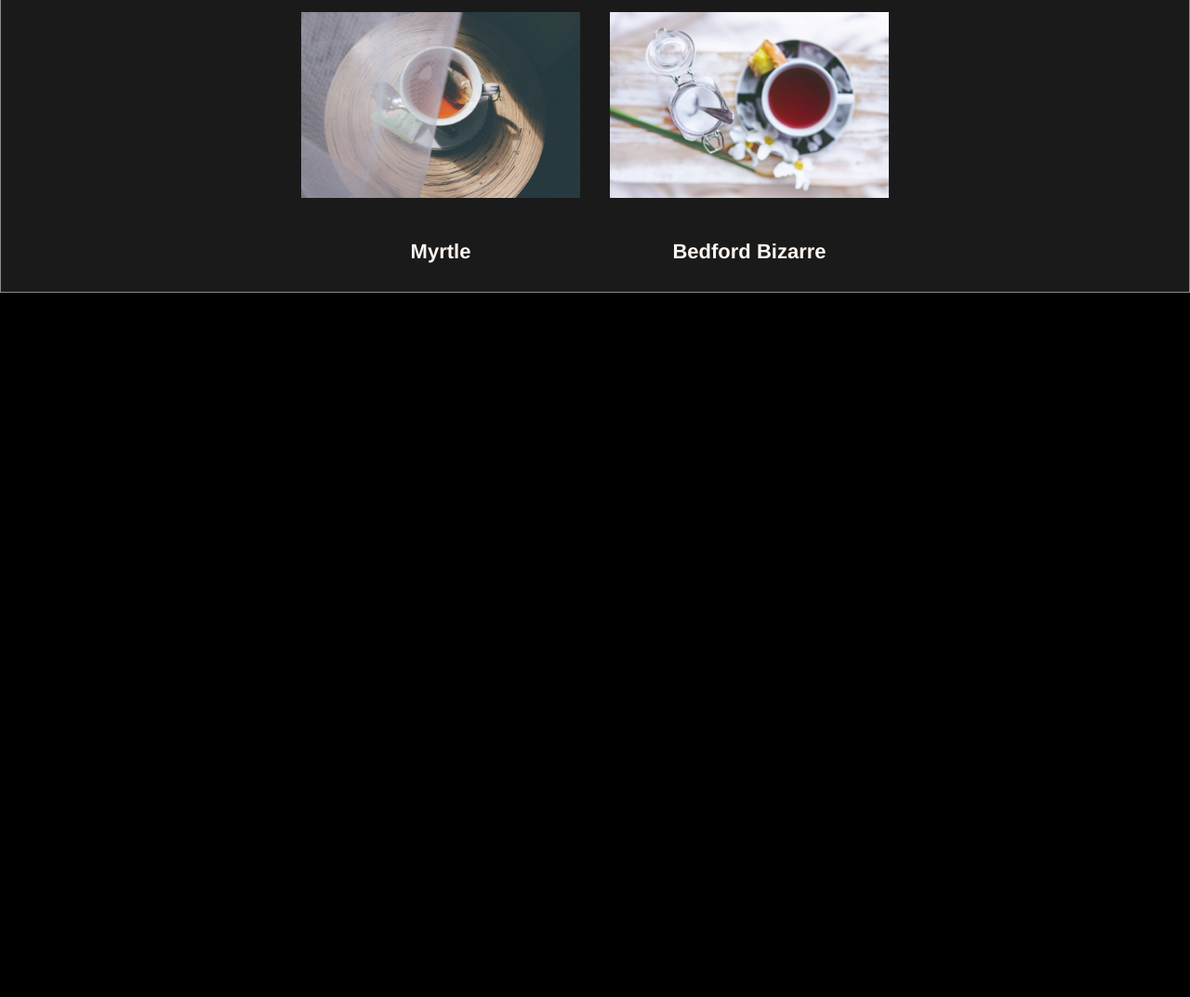
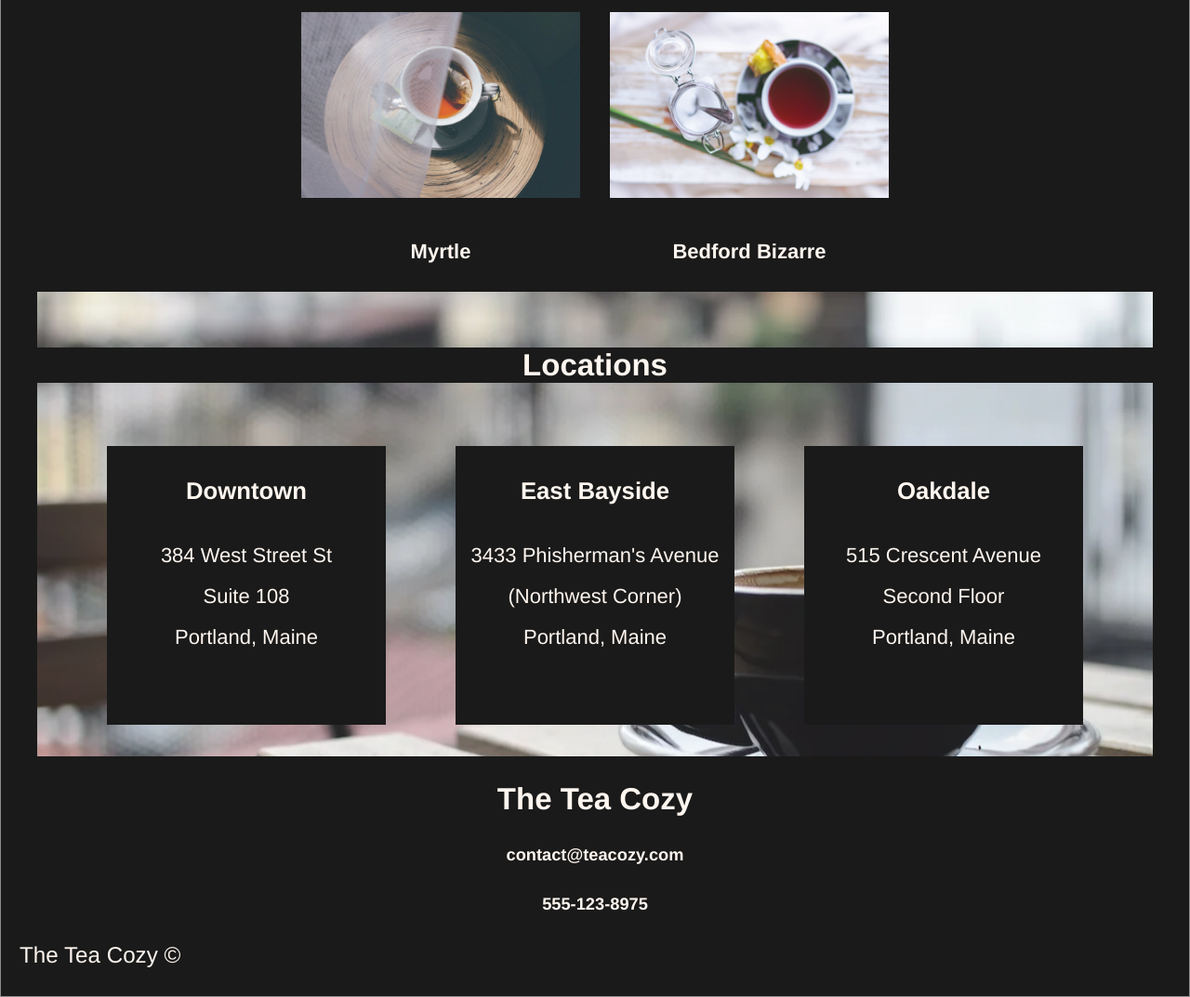
Before and after one commit to a-foxx/Tea-Cozy, a plain HTML site: page teaCozy/index.html in a window 1280 px wide. Shown: the part 1271-2344 px from the top of the page at 93% size. Before the commit the page ends 1586 px from the top, so only its background shows below. Drawn offline with Linux system fonts and the light colour scheme.

Commit message:
Add files via upload
complete

```diff
--- a/teaCozy/index.html
+++ b/teaCozy/index.html
@@ -49,6 +49,41 @@
             </div>
         </div>
     </div>
+    <div class="location">
+        <h2>Locations</h2>
+        <div class="address">
+            <h3>Downtown</h3>
+            <p>
+                384 West Street St<br>
+                Suite 108<br>
+                Portland, Maine<br>
+            </p>
+        </div>
+        <div class="address">
+            <h3>East Bayside</h3>
+            <p>
+                3433 Phisherman's Avenue<br>
+                (Northwest Corner)<br>
+                Portland, Maine<br>
+            </p>
+        </div>
+        <div class="address">
+            <h3>Oakdale</h3>
+            <p>
+                515 Crescent Avenue<br>
+                Second Floor<br>
+                Portland, Maine<br>
+            </p>
+        </div>
+    </div>
+    <div class="contact">
+        <h2>The Tea Cozy</h2>
+        <h5>contact@teacozy.com</h5>
+        <h5>555-123-8975</h5>
+    </div>
+    <div class="copyright">
+        The Tea Cozy&nbsp;&copy;
+    </div>
     </main>
 </body>
 </html>
--- a/teaCozy/style.css
+++ b/teaCozy/style.css
@@ -24,6 +24,10 @@ header {
     align-items: center;
     background-color: black;
     opacity: 0.9;
+}
+
+h3 {
+    font-weight: bold;
 }
 
 .logo {
@@ -76,10 +80,52 @@ main {
     flex-direction: row;
     flex-wrap: wrap;
     justify-content: center;
-
 }
 .IGSize {
     height: 200px;
     width: 300px;
     padding: 10px 16px;
 }
+
+/*Location section */
+
+.location {
+    height: 500px;
+    width: 1200px;
+    margin: auto;
+    background-image: url("images/img-locations-background.webp");
+    display: flex;
+    justify-content: space-evenly;
+    align-items: center;
+    background-position: center;
+    flex-wrap: wrap;
+
+}
+
+.location h2 {
+    width: 100%;
+    text-align: center;
+    background-color: black;
+    display: flex;
+    justify-content: center;
+    margin-bottom: 1px;
+}
+
+.address {
+    height: 300px;
+    width: 300px;
+    background-color: black;
+    line-height: 2em;
+}
+
+.contact {
+    width: 100%;
+}
+
+.copyright {
+    display: flex;
+    justify-content: flex-start;
+    margin-left: 20px;
+    margin-bottom: 30px;
+    font-size: 1.1em;
+}
```
